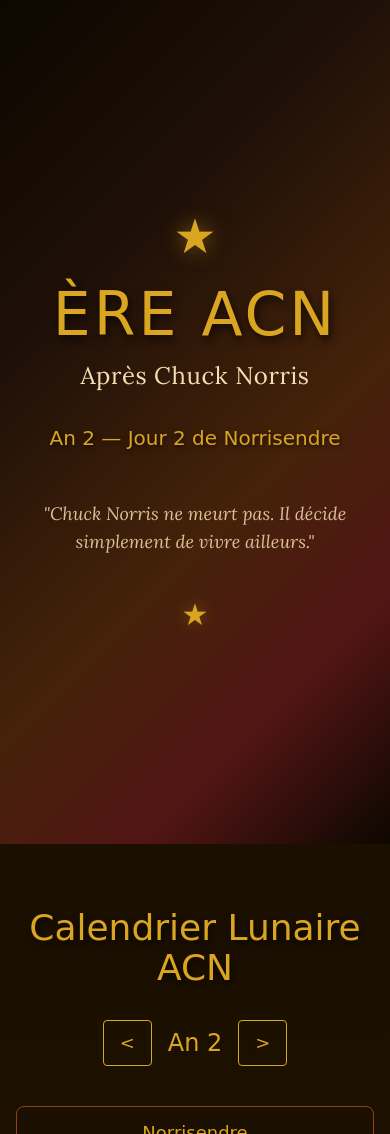
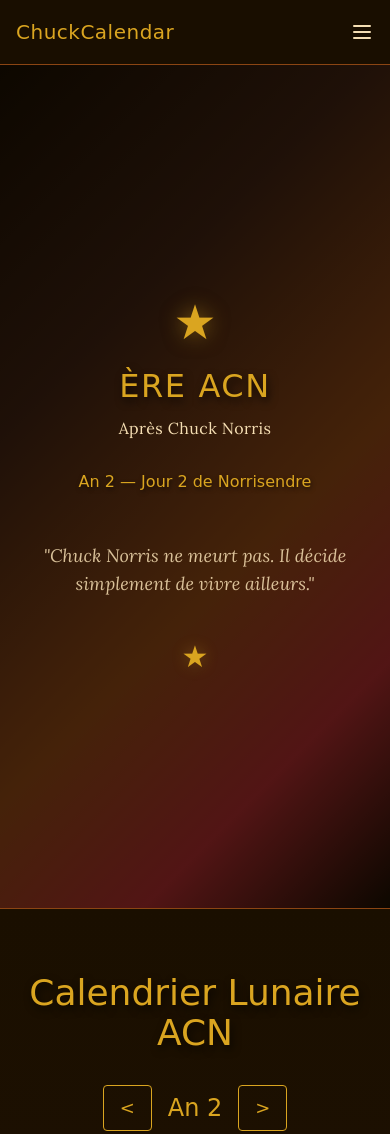
Before and after one commit to Tomi-Tom/ChuckCalendar, a website built with Vite: page index.html in a window 390 px wide. Shown: the top 1134 px of the page. Built offline with nearby package versions, Linux system fonts and the light colour scheme; a web font is replaced by a local one.

Commit message:
Add navbar, footer, scroll animations, and CSS polish
Sticky western-themed navbar with mobile hamburger menu and active
section highlighting via IntersectionObserver. Footer with ACN date
and barbed wire divider. Scroll fade-in animations on all sections.
CSS polish: smooth scroll, custom scrollbar, section dividers,
selection styling, and responsive adjustments.

```diff
--- a/index.html
+++ b/index.html
@@ -11,7 +11,7 @@
       rel="stylesheet"
     />
   </head>
-  <body class="bg-dark text-wheat font-body min-h-screen">
+  <body class="bg-dark text-wheat font-body min-h-screen pt-16">
     <!-- Nav placeholder (Task 9) -->
     <nav id="nav"></nav>
 
--- /dev/null
+++ b/src/components/footer.ts
@@ -0,0 +1,19 @@
+import { getTodayACN } from '../calendar';
+
+export function renderFooter(): void {
+  const main = document.querySelector('main');
+  if (!main) return;
+
+  const today = getTodayACN();
+
+  const footer = document.createElement('footer');
+  footer.className = 'bg-wood text-wheat/70 py-8 text-center font-body';
+  footer.innerHTML = `
+    <div class="divider-barbed text-lg mb-6">─═══─ ⊶ ─═══─ ⊶ ─═══─</div>
+    <p class="text-lg font-western text-wheat/90 mb-2">★ À la mémoire éternelle de Chuck Norris ★</p>
+    <p class="mb-1">Calendrier ACN — Ère Après Chuck Norris</p>
+    <p class="text-sm text-wheat/50">${today.day} ${today.monthName} An ${today.year} ACN</p>
+  `;
+
+  main.insertAdjacentElement('afterend', footer);
+}
--- /dev/null
+++ b/src/components/navbar.ts
@@ -0,0 +1,99 @@
+const NAV_LINKS = [
+  { label: 'Accueil', href: '#hero' },
+  { label: 'Calendrier', href: '#calendar' },
+  { label: 'Mémorial', href: '#memorial' },
+  { label: 'Facts', href: '#jokes' },
+  { label: 'Citations', href: '#quotes' },
+  { label: 'Vidéos', href: '#videos' },
+];
+
+export function renderNavbar(): void {
+  const nav = document.getElementById('nav');
+  if (!nav) return;
+
+  nav.className =
+    'fixed top-0 left-0 w-full z-50 bg-dark/95 backdrop-blur border-b border-leather';
+
+  nav.innerHTML = `
+    <div class="max-w-7xl mx-auto px-4 h-16 flex items-center justify-between">
+      <a href="#hero" class="font-western text-gold text-xl tracking-wide">ChuckCalendar</a>
+
+      <!-- Desktop links -->
+      <ul class="hidden md:flex gap-6">
+        ${NAV_LINKS.map(
+          (l) =>
+            `<li><a href="${l.href}" class="nav-link text-wheat hover:text-gold transition-colors duration-200 font-body text-sm">${l.label}</a></li>`
+        ).join('')}
+      </ul>
+
+      <!-- Hamburger -->
+      <button id="nav-toggle" class="md:hidden text-wheat hover:text-gold transition-colors" aria-label="Menu">
+        <svg class="w-6 h-6" fill="none" stroke="currentColor" stroke-width="2" viewBox="0 0 24 24">
+          <path id="hamburger-icon" stroke-linecap="round" stroke-linejoin="round" d="M4 6h16M4 12h16M4 18h16"/>
+        </svg>
+      </button>
+    </div>
+
+    <!-- Mobile dropdown -->
+    <ul id="nav-mobile" class="md:hidden hidden flex-col gap-2 px-4 pb-4 bg-dark/95 border-b border-leather">
+      ${NAV_LINKS.map(
+        (l) =>
+          `<li><a href="${l.href}" class="nav-link block py-2 text-wheat hover:text-gold transition-colors duration-200 font-body">${l.label}</a></li>`
+      ).join('')}
+    </ul>
+  `;
+
+  // Hamburger toggle
+  const toggle = document.getElementById('nav-toggle');
+  const mobile = document.getElementById('nav-mobile');
+  toggle?.addEventListener('click', () => {
+    mobile?.classList.toggle('hidden');
+    mobile?.classList.toggle('flex');
+  });
+
+  // Close mobile menu on link click
+  mobile?.querySelectorAll('a').forEach((a) => {
+    a.addEventListener('click', () => {
+      mobile.classList.add('hidden');
+      mobile.classList.remove('flex');
+    });
+  });
+
+  // Smooth scroll for all nav links
+  nav.querySelectorAll<HTMLAnchorElement>('a[href^="#"]').forEach((a) => {
+    a.addEventListener('click', (e) => {
+      e.preventDefault();
+      const target = document.querySelector(a.getAttribute('href')!);
+      target?.scrollIntoView({ behavior: 'smooth' });
+    });
+  });
+
+  // Active section highlighting with IntersectionObserver
+  const sections = NAV_LINKS.map((l) =>
+    document.querySelector(l.href)
+  ).filter(Boolean) as Element[];
+
+  const navLinks = nav.querySelectorAll<HTMLAnchorElement>('a.nav-link');
+
+  const observer = new IntersectionObserver(
+    (entries) => {
+      entries.forEach((entry) => {
+        if (entry.isIntersecting) {
+          const id = entry.target.id;
+          navLinks.forEach((link) => {
+            if (link.getAttribute('href') === `#${id}`) {
+              link.classList.add('text-gold');
+              link.classList.remove('text-wheat');
+            } else {
+              link.classList.remove('text-gold');
+              link.classList.add('text-wheat');
+            }
+          });
+        }
+      });
+    },
+    { rootMargin: '-20% 0px -70% 0px' }
+  );
+
+  sections.forEach((s) => observer.observe(s));
+}
--- a/src/main.ts
+++ b/src/main.ts
@@ -1,14 +1,47 @@
 import "./style.css";
+import { renderNavbar } from "./components/navbar";
 import { renderHero } from "./components/hero";
 import { renderCalendar } from "./components/calendar-grid";
 import { renderMemorial } from "./components/memorial-section";
 import { renderJokeGenerator } from "./components/joke-generator";
 import { renderQuotes } from "./components/quotes-carousel";
 import { renderVideos } from "./components/video-gallery";
+import { renderFooter } from "./components/footer";
 
+// Render navbar first (sticky top)
+renderNavbar();
+
+// Render all sections
 renderHero();
 renderCalendar();
 renderMemorial();
 renderJokeGenerator();
 renderQuotes();
 renderVideos();
+
+// Render footer last
+renderFooter();
+
+// ── Scroll fade-in animations ──
+function initScrollAnimations(): void {
+  const sections = document.querySelectorAll('main > section');
+
+  sections.forEach((section) => {
+    section.classList.add('fade-in-section');
+  });
+
+  const observer = new IntersectionObserver(
+    (entries) => {
+      entries.forEach((entry) => {
+        if (entry.isIntersecting) {
+          entry.target.classList.add('visible');
+        }
+      });
+    },
+    { threshold: 0.1 }
+  );
+
+  sections.forEach((section) => observer.observe(section));
+}
+
+initScrollAnimations();
--- a/src/style.css
+++ b/src/style.css
@@ -11,3 +11,88 @@
   --font-western: "Rye", cursive;
   --font-body: "Lora", serif;
 }
+
+/* ── Smooth scroll ── */
+html {
+  scroll-behavior: smooth;
+}
+
+/* ── Selection styling ── */
+::selection {
+  background-color: var(--color-leather);
+  color: var(--color-wheat);
+}
+
+/* ── Global link styling ── */
+a {
+  transition: color 0.2s ease;
+}
+
+/* ── Barbed wire divider ── */
+.divider-barbed {
+  text-align: center;
+  color: var(--color-leather);
+  letter-spacing: 0.5em;
+  user-select: none;
+}
+
+/* ── Section fade-in animation ── */
+.fade-in-section {
+  opacity: 0;
+  transform: translateY(2rem);
+  transition: opacity 0.7s ease-out, transform 0.7s ease-out;
+}
+.fade-in-section.visible {
+  opacity: 1;
+  transform: translateY(0);
+}
+
+/* ── Section dividers ── */
+main > section + section {
+  border-top: 1px solid var(--color-leather);
+}
+
+/* ── Custom scrollbar ── */
+::-webkit-scrollbar {
+  width: 10px;
+}
+::-webkit-scrollbar-track {
+  background: var(--color-dark);
+}
+::-webkit-scrollbar-thumb {
+  background: var(--color-leather);
+  border-radius: 5px;
+}
+::-webkit-scrollbar-thumb:hover {
+  background: var(--color-gold);
+}
+
+/* ── Keyframes ── */
+@keyframes pulse {
+  0%, 100% { opacity: 1; }
+  50% { opacity: 0.5; }
+}
+
+@keyframes fadeIn {
+  from { opacity: 0; transform: translateY(1rem); }
+  to { opacity: 1; transform: translateY(0); }
+}
+
+@keyframes fadeInUp {
+  from { opacity: 0; transform: translateY(2rem); }
+  to { opacity: 1; transform: translateY(0); }
+}
+
+@keyframes spin {
+  to { transform: rotate(360deg); }
+}
+
+/* ── Responsive adjustments ── */
+@media (max-width: 768px) {
+  #hero h1 {
+    font-size: 2rem !important;
+  }
+  #hero h2, #hero p {
+    font-size: 1rem !important;
+  }
+}
```
